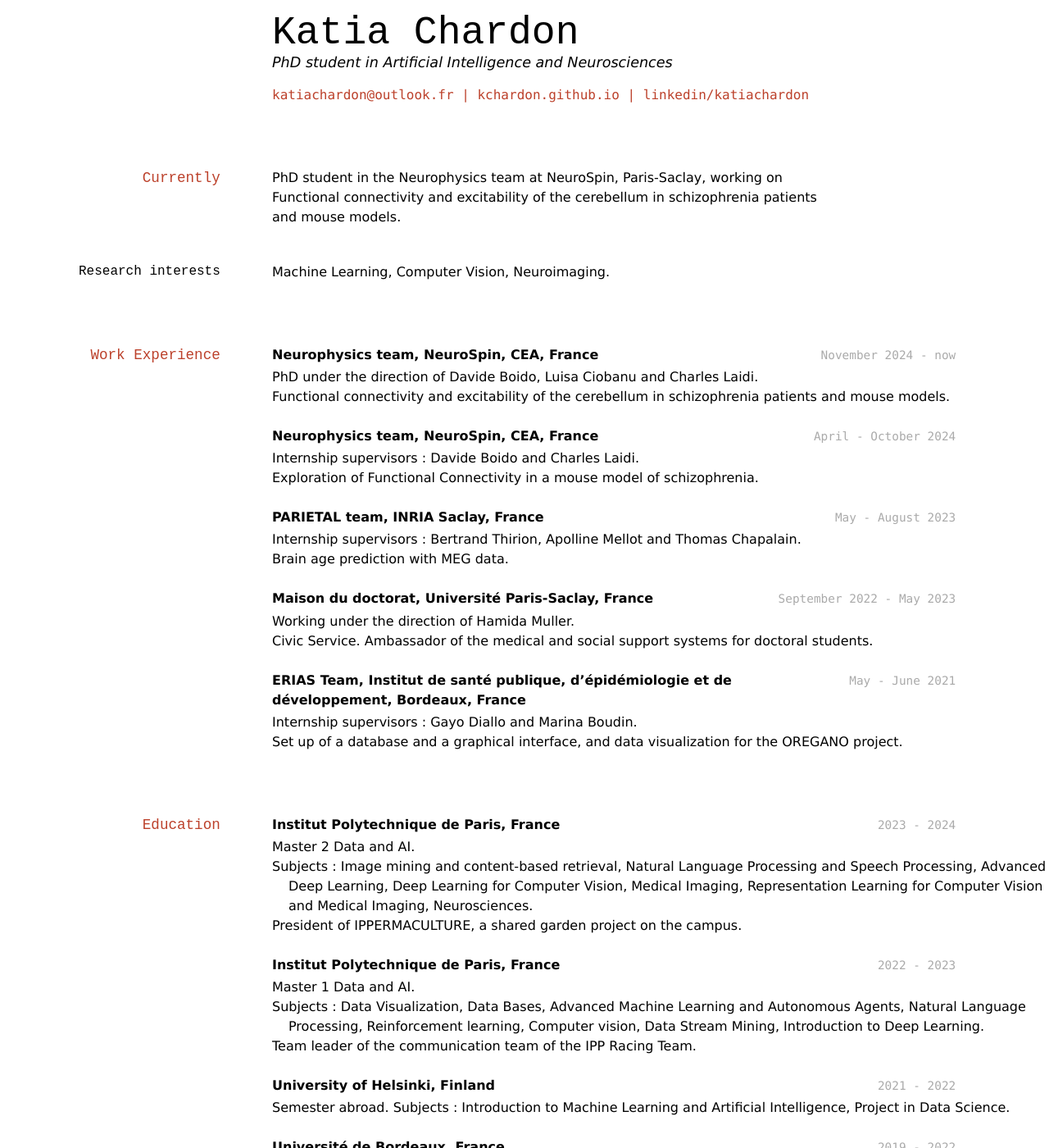
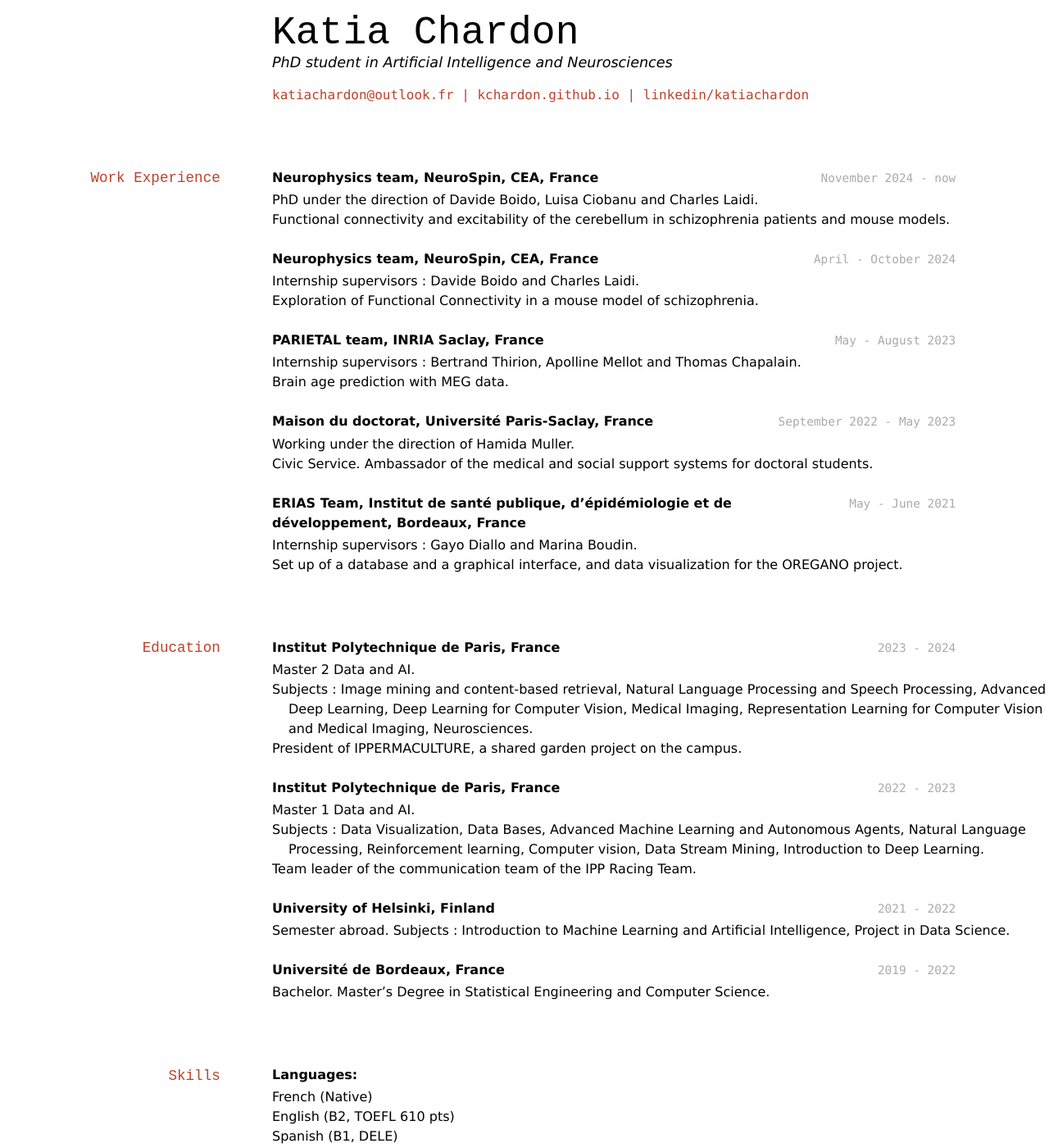
Before and after one commit to kchardon/kchardon.github.io, a Jekyll site: the page built from _pages/cv.md, in a window 1280 px wide and 1400 px high. Shown: the whole window at 82% size. Built offline with Jekyll 4.4.1, drawn with Linux system fonts in a browser that asks for light colours; some of the changed text lies outside the part shown.

```diff
--- a/_pages/cv.md
+++ b/_pages/cv.md
@@ -17,16 +17,6 @@ PhD student in Artificial Intelligence and Neurosciences
 <a href="https://kchardon.github.io">kchardon.github.io</a> |
 <a href="https://www.linkedin.com/in/katiachardon">linkedin/katiachardon</a>
 </div>
-
-
-## Currently
-
-PhD student in the Neurophysics team at NeuroSpin, Paris-Saclay, working on Functional connectivity and excitability of the cerebellum in schizophrenia patients and mouse models.
-
-
-### Research interests
-
-Machine Learning, Computer Vision, Neuroimaging.
 
 
 ## Work Experience
@@ -88,20 +78,26 @@ __Université de Bordeaux, France__
 
 - Bachelor. Master's Degree in Statistical Engineering and Computer Science.
 
-<!--
+
 ## Skills
 
-Language Skills
+__Languages:__
+- French (Native)
+- English (B2, TOEFL 610 pts)
+- Spanish (B1, DELE)
+- Russian (Native)
 
-Programming:
+__Programming Languages:__
+- Python (numpy, pandas, scikit-learn, pytorch)
+- R
+- C/C++
+- MATLAB
+- SQL
 
-Hobbies
-
-Version control ?  git
-
-Software
--->
-
+__Software and Tools:__
+- Git
+- FSL
+- SPM
 
 <!--
 ## Publications
```
Also changed, not shown: _pages/about.md (+7 -1 lines).
